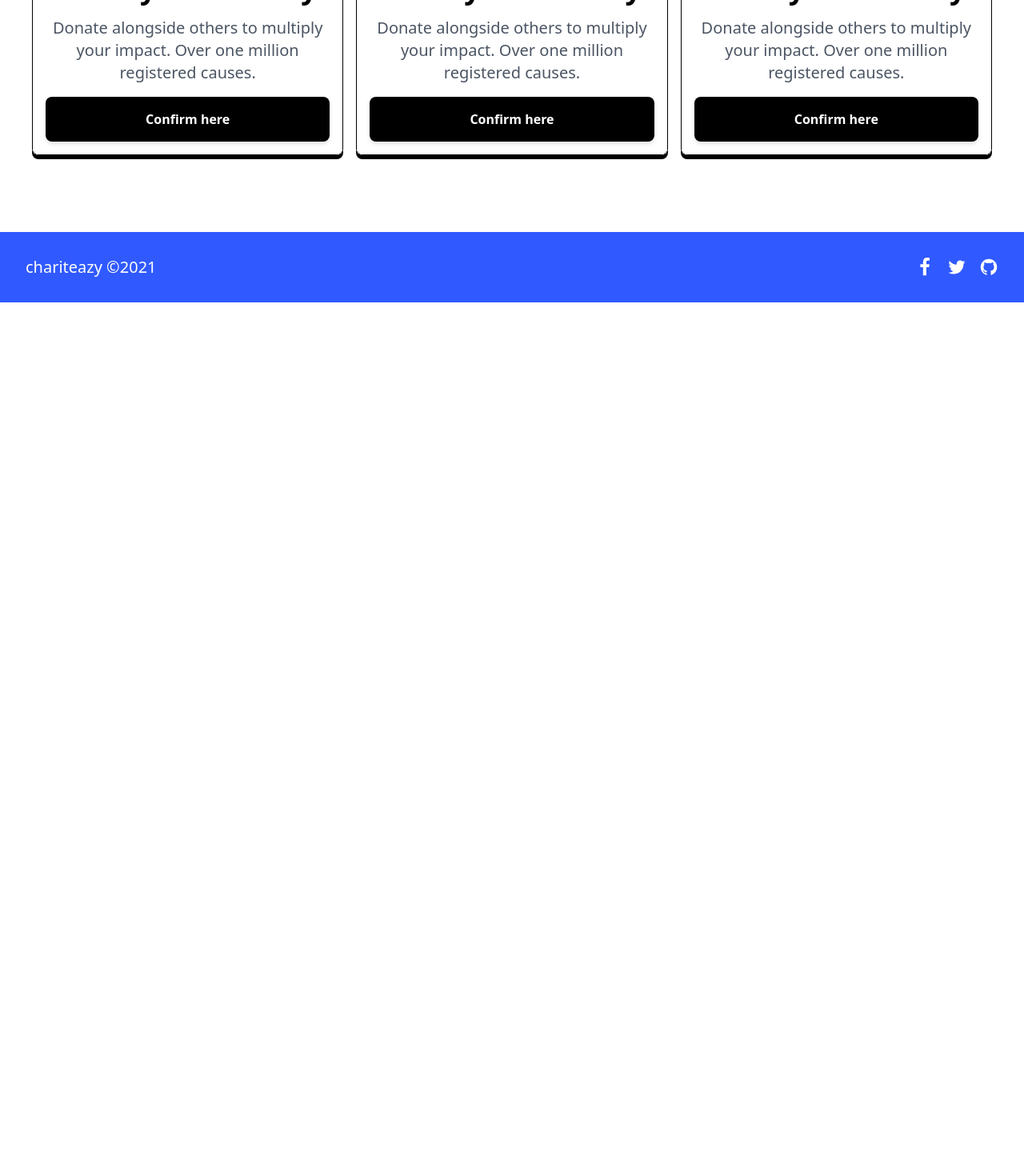
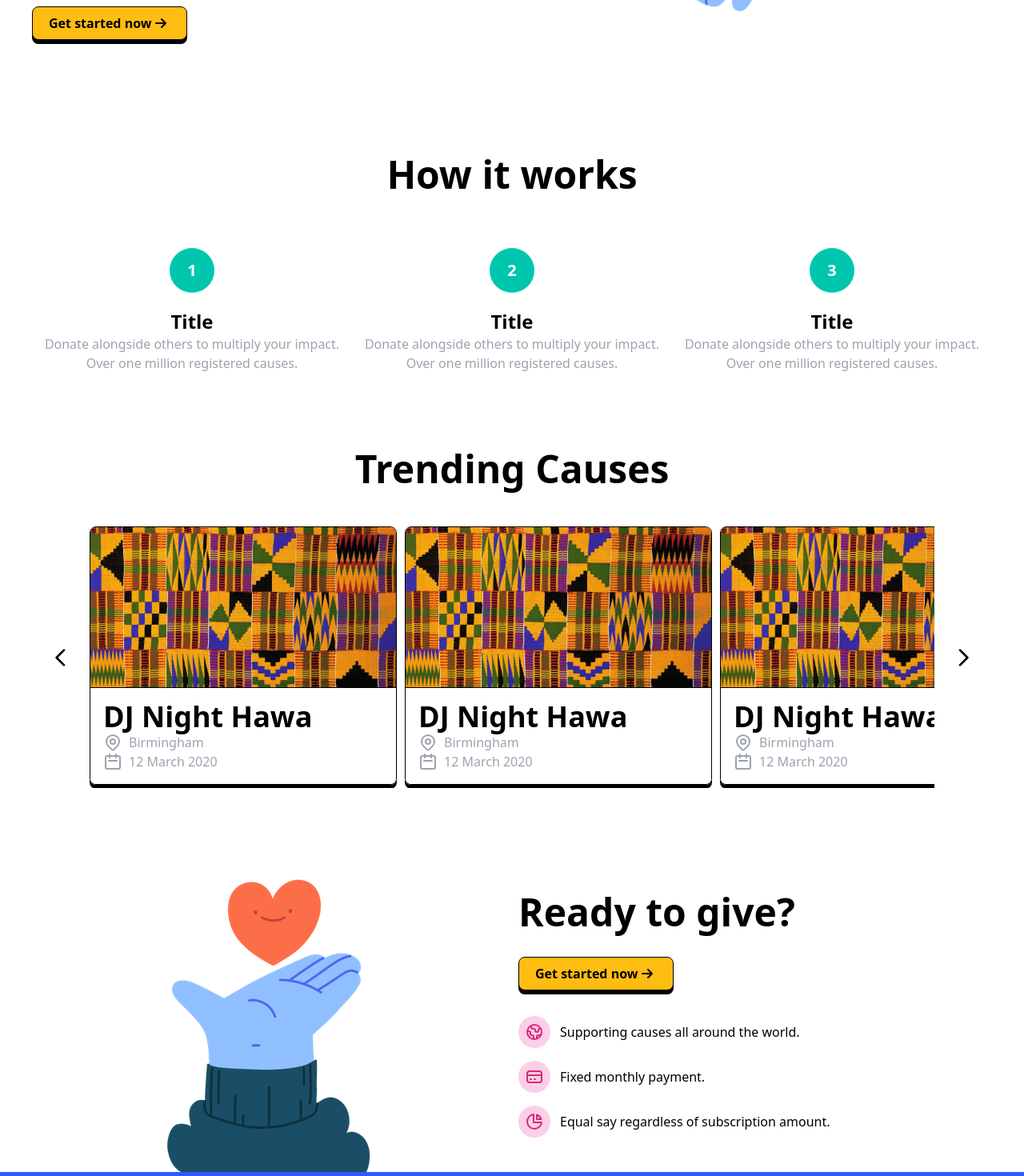
Before and after one commit to jrnesc/chariteazy, a React (Create React App) app in the folder frontend/: page / in a window 1280 px wide. Shown: the part 440-1910 px from the top of the page at 80% size. Before the commit the page ends 818 px from the top, so only its background shows below. Built offline with nearby package versions, Linux system fonts and the light colour scheme.

Commit message:
update Home styling

```diff
--- a/frontend/src/pages/Home.jsx
+++ b/frontend/src/pages/Home.jsx
@@ -1,27 +1,202 @@
 import React from "react";
-import FeatureCard from "../components/FeatureCard";
+import HorizontalCardList from "../components/HorizontalCardList";
 
 const Home = () => {
   return (
     <>
-      <div className="grid grid-cols-1 md:grid-cols-2 gap-4">
-        <div className="my-auto">
-          <h2 className="text-3xl font-extrabold text-black sm:text-4xl">
-            Charity made eazy.
+      <div
+        className="grid grid-cols-1 md:grid-cols-2 gap-4"
+        style={{ minHeight: "50vh" }}
+      >
+        <div className="pt-8 md:py-24">
+          <h2 className="text-5xl text-center font-extrabold md:text-7xl md:text-left">
+            Charity made
+            <span
+              className="bg-contain bg-no-repeat"
+              style={{
+                backgroundImage: "url('images/underline.svg')",
+                backgroundPosition: "50% 88%",
+              }}
+            >
+              eazy.
+            </span>
           </h2>
-          <p className="text-xl mt-4 text-gray-400">
+          <p className="text-xl text-center md:text-left text-gray-400 my-8">
             Donate alongside others to multiply your impact. Over one million
             registered causes.
           </p>
+          <div className="flex justify-center md:justify-start">
+            <button
+              className="flex border border-black py-2 px-5 bg-yello hover:bg-yellow-200 focus:ring-gray-500 focus:ring-offset-gray-200 transition ease-in duration-200 text-center text-base font-semibold focus:outline-none focus:ring-2 focus:ring-offset-2 rounded-lg"
+              style={{ boxShadow: "0 5px 0px 0px black" }}
+            >
+              <span>Get started now</span>
+              <span>
+                <svg
+                  xmlns="http://www.w3.org/2000/svg"
+                  className="h-6 w-6"
+                  fill="none"
+                  viewBox="0 0 24 24"
+                  stroke="currentColor"
+                >
+                  <path
+                    strokeLinecap="round"
+                    strokeLinejoin="round"
+                    strokeWidth={2}
+                    d="M13 7l5 5m0 0l-5 5m5-5H6"
+                  />
+                </svg>
+              </span>
+            </button>
+          </div>
         </div>
-        <div>
-          <img src="images/hands.png" className="h-41 mx-auto" />
+        <div className="transform rotate-90 md:transform-none">
+          <img src="images/hands-money.png" className="mx-auto" />
         </div>
       </div>
-      <div className="grid grid-cols-1 md:grid-cols-3 gap-4 mb-10">
-        <FeatureCard />
-        <FeatureCard />
-        <FeatureCard />
+      <div className="py-12">
+        <h2 className="text-4xl font-extrabold text-center md:text-5xl">
+          How it works
+        </h2>
+        <div className="grid grid-cols-1 md:grid-cols-3 mt-12">
+          <div>
+            <div className="flex mx-auto rounded-full bg-teel w-14 h-14 my-5">
+              <p className="m-auto text-xl text-white font-bold">1</p>
+            </div>
+            <h3 className="text-2xl text-center font-bold">Title</h3>
+            <p className="text-md text-center text-gray-400">
+              Donate alongside others to multiply your impact. Over one million
+              registered causes.
+            </p>
+          </div>
+          <div>
+            <div className="flex mx-auto rounded-full bg-teel w-14 h-14 my-5">
+              <p className="m-auto text-xl text-white font-bold">2</p>
+            </div>
+            <h3 className="text-2xl text-center font-bold">Title</h3>
+            <p className="text-md text-center text-gray-400">
+              Donate alongside others to multiply your impact. Over one million
+              registered causes.
+            </p>
+          </div>
+          <div>
+            <div className="flex mx-auto rounded-full bg-teel w-14 h-14 my-5">
+              <p className="m-auto text-xl text-white font-bold">3</p>
+            </div>
+            <h3 className="text-2xl text-center font-bold">Title</h3>
+            <p className="text-md text-center text-gray-400">
+              Donate alongside others to multiply your impact. Over one million
+              registered causes.
+            </p>
+          </div>
+        </div>
+      </div>
+      <div className="py-12">
+        <h2 className="text-4xl font-extrabold text-center md:text-5xl">
+          Trending Causes
+        </h2>
+        <div className="mt-12">
+          <HorizontalCardList cards={[1, 2, 3, 4, 5]} />
+        </div>
+      </div>
+      <div className="grid grid-cols-1 md:grid-cols-2 gap-4 pt-12 mb-0 md:-mb-14">
+        <div>
+          <img src="images/hands-love.png" className="mx-auto" />
+        </div>
+        <div className="my-auto">
+          <h2 className="text-4xl font-extrabold text-center md:text-left md:text-5xl">
+            Ready to give?
+          </h2>
+          <div className="flex justify-center md:justify-start mt-8">
+            <button
+              className="flex border border-black py-2 px-5 bg-yello hover:bg-yellow-200 focus:ring-gray-500 focus:ring-offset-gray-200 transition ease-in duration-200 text-center text-base font-semibold focus:outline-none focus:ring-2 focus:ring-offset-2 rounded-lg"
+              style={{ boxShadow: "0 5px 0px 0px black" }}
+            >
+              <span>Get started now</span>
+              <span>
+                <svg
+                  xmlns="http://www.w3.org/2000/svg"
+                  className="h-6 w-6"
+                  fill="none"
+                  viewBox="0 0 24 24"
+                  stroke="currentColor"
+                >
+                  <path
+                    strokeLinecap="round"
+                    strokeLinejoin="round"
+                    strokeWidth={2}
+                    d="M13 7l5 5m0 0l-5 5m5-5H6"
+                  />
+                </svg>
+              </span>
+            </button>
+          </div>
+          <ul className="mt-6">
+            <li className="flex items-center py-2">
+              <span className="py-2 px-2 rounded-full text-pink-600 bg-pink-200 mr-3">
+                <svg
+                  xmlns="http://www.w3.org/2000/svg"
+                  className="h-6 w-6"
+                  fill="none"
+                  viewBox="0 0 24 24"
+                  stroke="currentColor"
+                >
+                  <path
+                    strokeLinecap="round"
+                    strokeLinejoin="round"
+                    strokeWidth={2}
+                    d="M3.055 11H5a2 2 0 012 2v1a2 2 0 002 2 2 2 0 012 2v2.945M8 3.935V5.5A2.5 2.5 0 0010.5 8h.5a2 2 0 012 2 2 2 0 104 0 2 2 0 012-2h1.064M15 20.488V18a2 2 0 012-2h3.064M21 12a9 9 0 11-18 0 9 9 0 0118 0z"
+                  />
+                </svg>
+              </span>
+              <span>Supporting causes all around the world.</span>
+            </li>
+            <li className="flex items-center py-2">
+              <span className="py-2 px-2 rounded-full text-pink-600 bg-pink-200 mr-3">
+                <svg
+                  xmlns="http://www.w3.org/2000/svg"
+                  className="h-6 w-6"
+                  fill="none"
+                  viewBox="0 0 24 24"
+                  stroke="currentColor"
+                >
+                  <path
+                    strokeLinecap="round"
+                    strokeLinejoin="round"
+                    strokeWidth={2}
+                    d="M3 10h18M7 15h1m4 0h1m-7 4h12a3 3 0 003-3V8a3 3 0 00-3-3H6a3 3 0 00-3 3v8a3 3 0 003 3z"
+                  />
+                </svg>
+              </span>
+              <span>Fixed monthly payment.</span>
+            </li>
+            <li className="flex items-center py-2">
+              <span className="py-2 px-2 rounded-full text-pink-600 bg-pink-200 mr-3">
+                <svg
+                  xmlns="http://www.w3.org/2000/svg"
+                  className="h-6 w-6"
+                  fill="none"
+                  viewBox="0 0 24 24"
+                  stroke="currentColor"
+                >
+                  <path
+                    strokeLinecap="round"
+                    strokeLinejoin="round"
+                    strokeWidth={2}
+                    d="M11 3.055A9.001 9.001 0 1020.945 13H11V3.055z"
+                  />
+                  <path
+                    strokeLinecap="round"
+                    strokeLinejoin="round"
+                    strokeWidth={2}
+                    d="M20.488 9H15V3.512A9.025 9.025 0 0120.488 9z"
+                  />
+                </svg>
+              </span>
+              <span>Equal say regardless of subscription amount.</span>
+            </li>
+          </ul>
+        </div>
       </div>
     </>
   );
```
Also changed, not shown: frontend/public/images/underline.svg (added).
